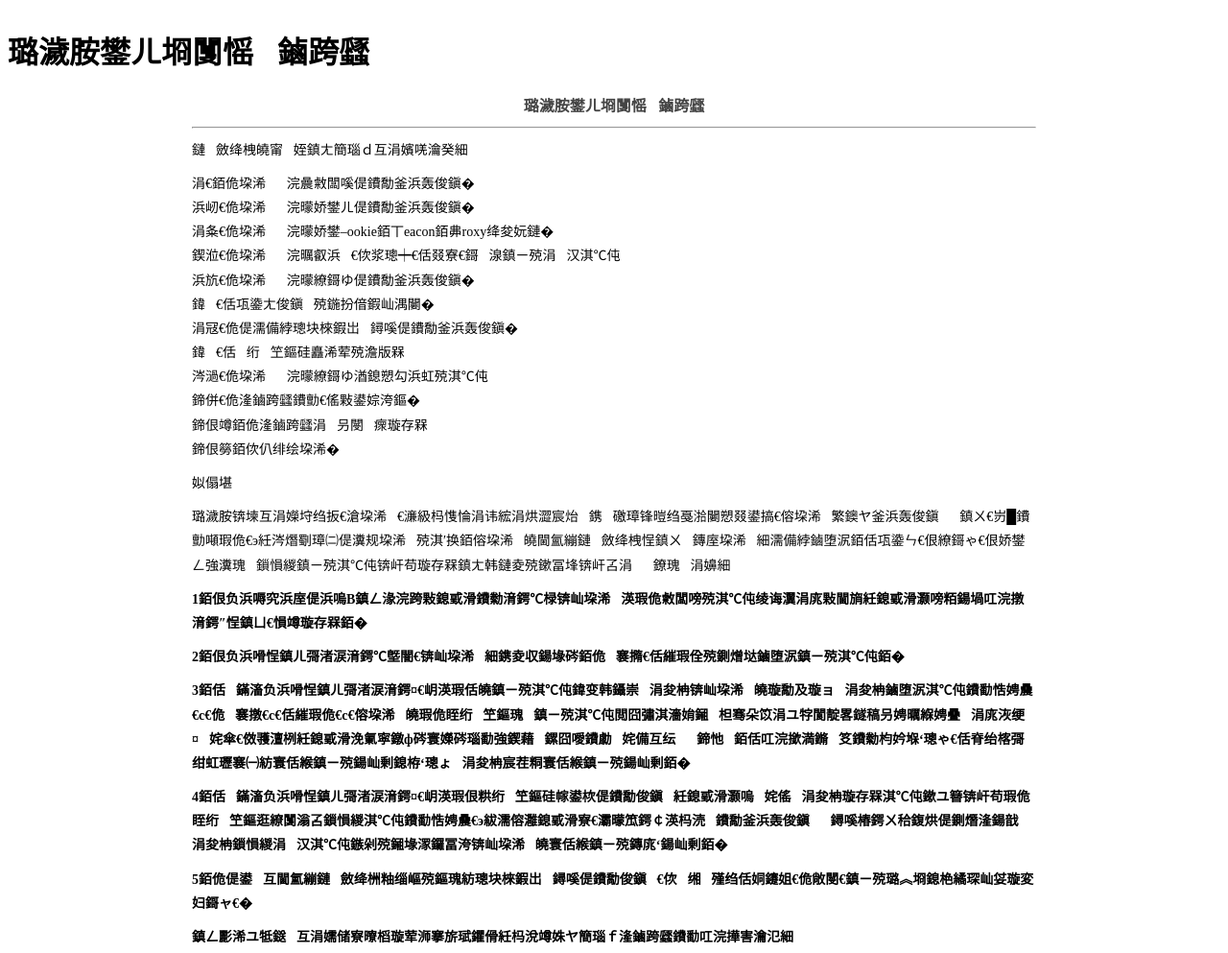
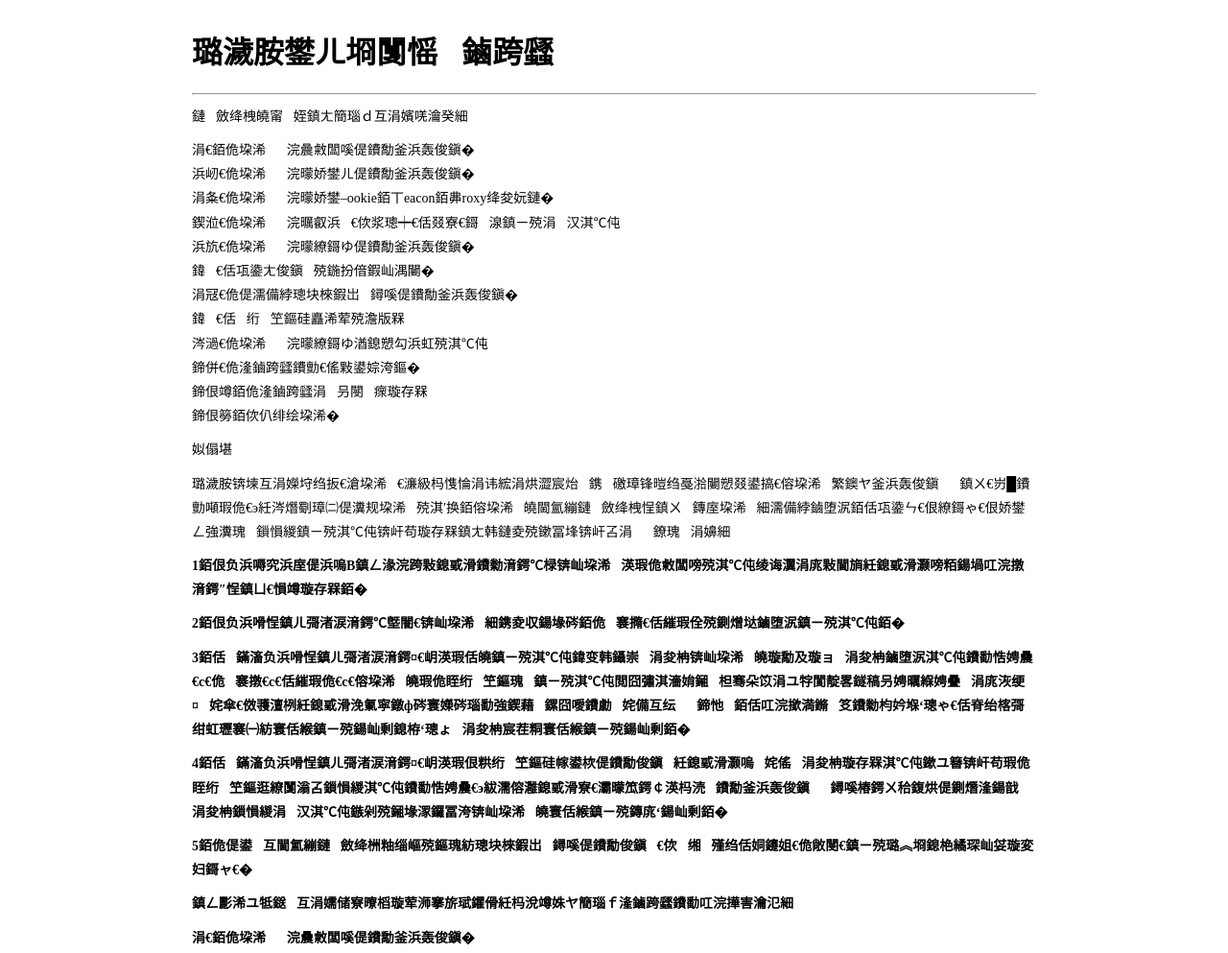
Before and after one commit to gemhermit/about, a plain HTML site: page privacy.html in a window 1280 px wide. Shown: the top 993 px of the page at 96% size. Drawn offline with Linux system fonts and the light colour scheme.

Commit message:
Update privacy.html

```diff
--- a/privacy.html
+++ b/privacy.html
@@ -7,7 +7,7 @@
     <meta name="format-detection" content="telephone=no;email=no;">
     <meta name="Keywords" content="贝谷,贝谷用户隐私政策,服务条款,贝谷服务">
     <meta name="Description" content="欢迎申请使用贝谷提供的服务。请您（以下称为“客户”）仔细阅读以下全部内容。如客户不同意本用户协议任意内容，请勿注册或使用贝谷服务。如客户通过进入邮箱并勾选“我同意贝谷用户隐私政策”，即表示客户与中国移动通信集团有限公司及中移互联网有限公司已达成协议，并同意接受本协议各项条款的约束">
-    <h1>贝谷用户隐私政策</h1>
+    <title>贝谷用户隐私政策</title>
     <style>
         html,
         body {
@@ -79,7 +79,7 @@
 <body rlt="1" style="">
     <div class="hp-main">
         <div class="hp-cont-main" id="content">
-            <h1 class="hp-module-tit">贝谷用户隐私政策</h1>
+            <h1>贝谷用户隐私政策</h1>
             <div class="hp-module-content mt_15">
                 <p style="margin:10px 0"></p>
                 <hr>
```
